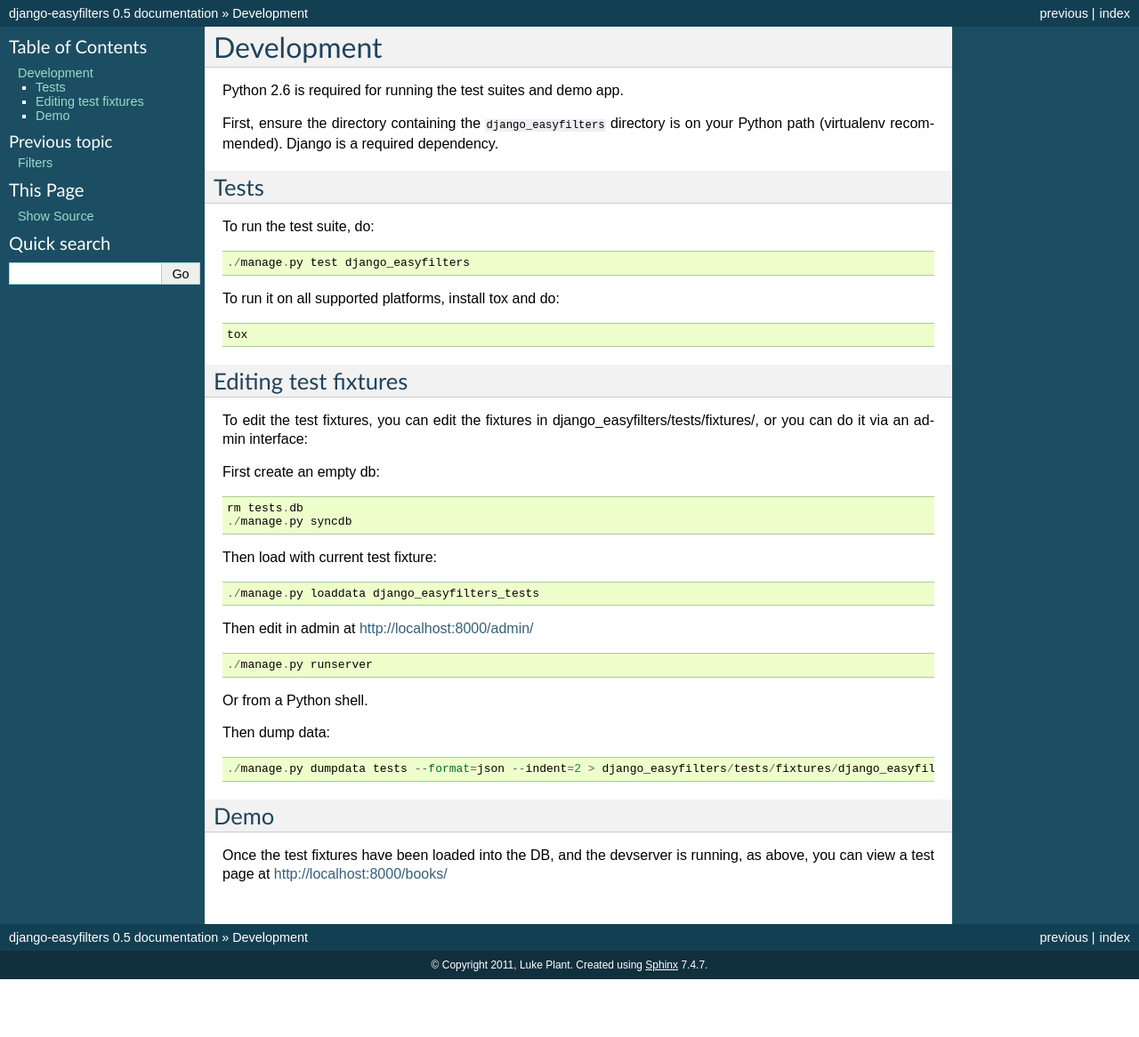
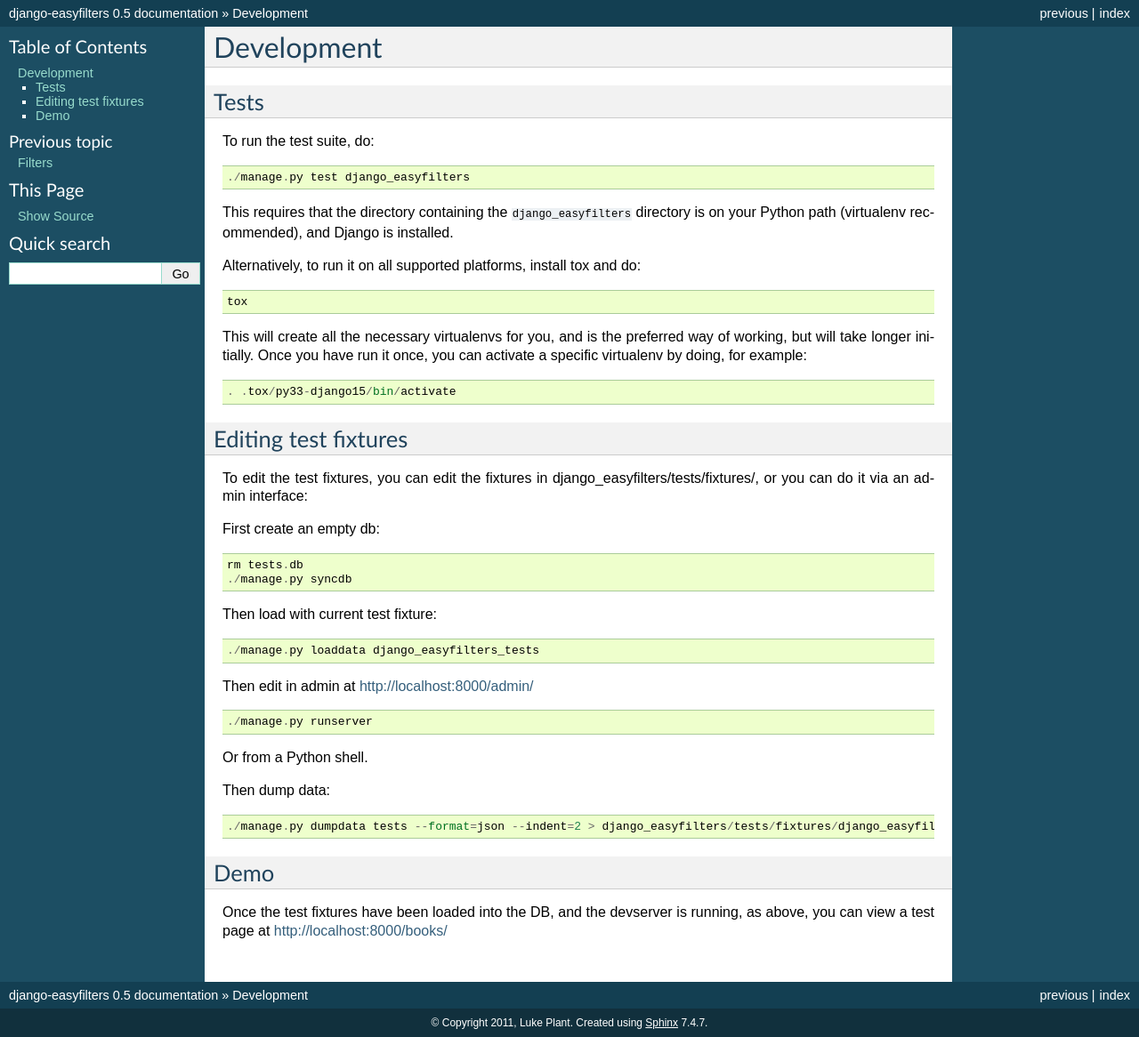
Before and after one commit to ionelmc/django-easyfilters, a Sphinx documentation site: the page built from docs/develop.rst, in a window 1280 px wide. Shown: the whole page at 89% size. Built offline with Sphinx 7.4.7, drawn with Linux system fonts in a browser that asks for light colours; before the commit the page ends 1101 px from its top, so only the background shows below that.

Commit message:
Improved development docs for new way of running tests

```diff
--- a/docs/develop.rst
+++ b/docs/develop.rst
@@ -1,11 +1,6 @@
 ===========
 Development
 ===========
-
-Python 2.6 is required for running the test suites and demo app.
-
-First, ensure the directory containing the ``django_easyfilters`` directory is
-on your Python path (virtualenv recommended). Django is a required dependency.
 
 Tests
 -----
@@ -14,9 +9,18 @@ To run the test suite, do::
 
    ./manage.py test django_easyfilters
 
-To run it on all supported platforms, install tox and do::
+This requires that the directory containing the ``django_easyfilters`` directory
+is on your Python path (virtualenv recommended), and Django is installed.
+
+Alternatively, to run it on all supported platforms, install tox and do::
 
    tox
+
+This will create all the necessary virtualenvs for you, and is the preferred way
+of working, but will take longer initially. Once you have run it once, you can
+activate a specific virtualenv by doing, for example::
+
+   . .tox/py33-django15/bin/activate
 
 
 Editing test fixtures
```
